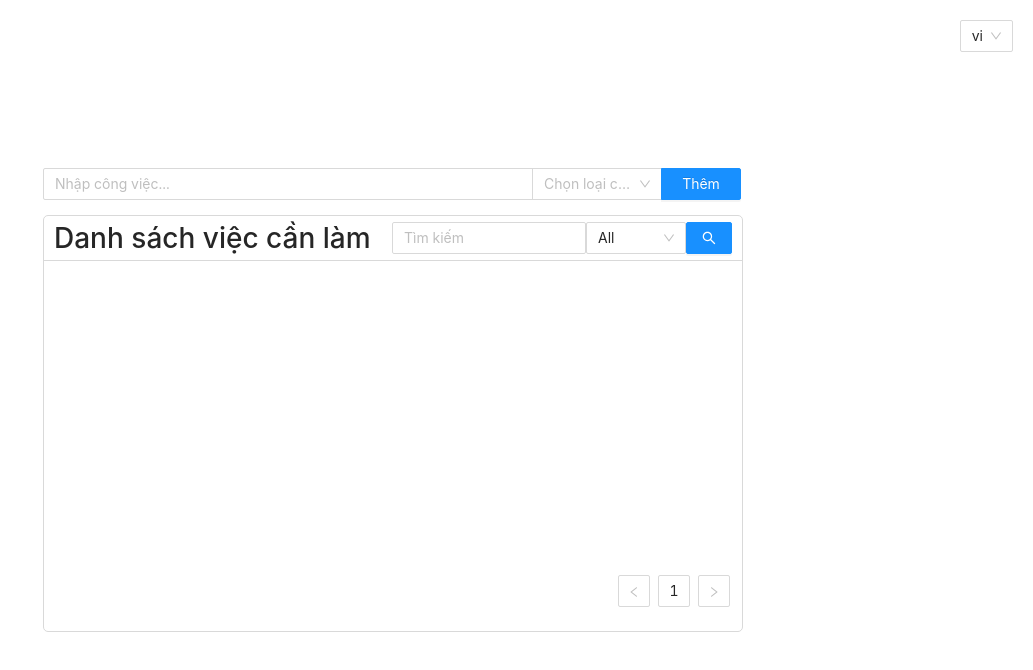
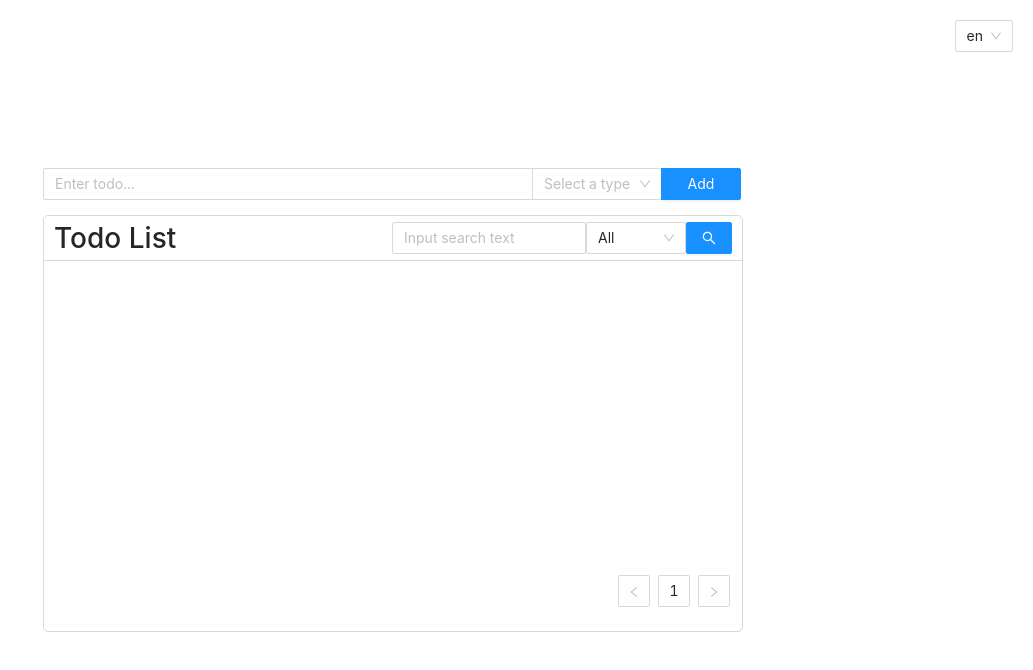
Before and after one commit to duythuong300599/todo-app, a React (Vite) app: page / in a window 1280 px wide. Shown: the top 670 px of the page, without its empty margins (247-1280 px from the left). Built offline with nearby package versions, Linux system fonts and the light colour scheme.

Commit message:
add language in localStorange

```diff
--- a/src/components/UI/molecules/TodoItem/index.tsx
+++ b/src/components/UI/molecules/TodoItem/index.tsx
@@ -18,13 +18,11 @@ const TodoItem: React.FC<Props> = ({ item, id }) => {
   const [toggleSave, setToggleSave] = useState(false);
   const [name, setName] = useState(item);
   const { t } = useTranslation();
-  const { state, dispatch } = useStore();
-  const { idxEdit } = state;
+  const { dispatch } = useStore();
 
   const handleToggleSave = () => {
     setToggleSave(true);
     setName(item);
-    dispatch(setIdxEdit(id));
   };
 
   const success = () => {
@@ -44,7 +42,7 @@ const TodoItem: React.FC<Props> = ({ item, id }) => {
       setLoading(true);
       setTimeout(() => {
         success();
-        dispatch(editTodo({ data: name, id: idxEdit }));
+        dispatch(editTodo({ data: name, id: id }));
         dispatch(setDataInput(""));
         setLoading(false);
         setToggleSave(false);
--- a/src/components/UI/molecules/changeLanguage/index.tsx
+++ b/src/components/UI/molecules/changeLanguage/index.tsx
@@ -1,19 +1,22 @@
 import { Select } from "antd";
 import React from "react";
+import { getLocalStorage } from "../../../../utils/getLocalStorange";
 import i18n from "../../../../translations/i18n";
 
 import "./changeLanguage.css";
 
 const ChangeLanguage: React.FC = () => {
   const languages: Array<string> = ["vi", "en"];
+  const language = getLocalStorage("language", "en");
 
   //handle changeLanguage
   const changeLanguage = (value: string) => {
     i18n.changeLanguage(value);
+    localStorage.setItem("language", JSON.stringify(value));
   };
   return (
     <div className="element-changeLanguage">
-      <Select defaultValue="vi" onChange={changeLanguage}>
+      <Select defaultValue={language} onChange={changeLanguage}>
         {languages.map((language, i) => (
           <Select.Option value={language} key={i}>
             {language}
--- a/src/stores/reducer.ts
+++ b/src/stores/reducer.ts
@@ -19,6 +19,7 @@ interface typeInitState {
   inputSearch: string;
   selectTagSearch: string;
 }
+
 
 const dataTodoLocal = getLocalStorage("todos", []);
 const dataTagLocal = getLocalStorage("tags", []);
--- a/src/translations/i18n.ts
+++ b/src/translations/i18n.ts
@@ -1,10 +1,13 @@
 import i18n from 'i18next';
 import Backend from 'i18next-http-backend';
 import { initReactI18next } from 'react-i18next';
+import { getLocalStorage } from '../utils/getLocalStorange';
 
 import translationEN from '../locales/en/translation.json';
 import translationVI from '../locales/vi/translation.json';
 
+
+ const language = getLocalStorage("language", "en")
 // the translations
 const resources = {
     en: {
@@ -20,7 +23,7 @@ i18n
     .use(initReactI18next)
     .init({
         resources,
-        fallbackLng: 'vi',
+        fallbackLng: language,
         // debug: true,
         interpolation: {
             escapeValue: false // not needed for react as it escapes by default
--- a/tsconfig.json
+++ b/tsconfig.json
@@ -15,8 +15,7 @@
     "isolatedModules": true,
     "noEmit": true,
     "jsx": "react-jsx",
-    "baseUrl": ".",
   },
-  "include": ["src", "src/**/*.ts", "src/**/*.tsx"],
+  "include": ["src"],
   "references": [{ "path": "./tsconfig.node.json" }]
 }
```
